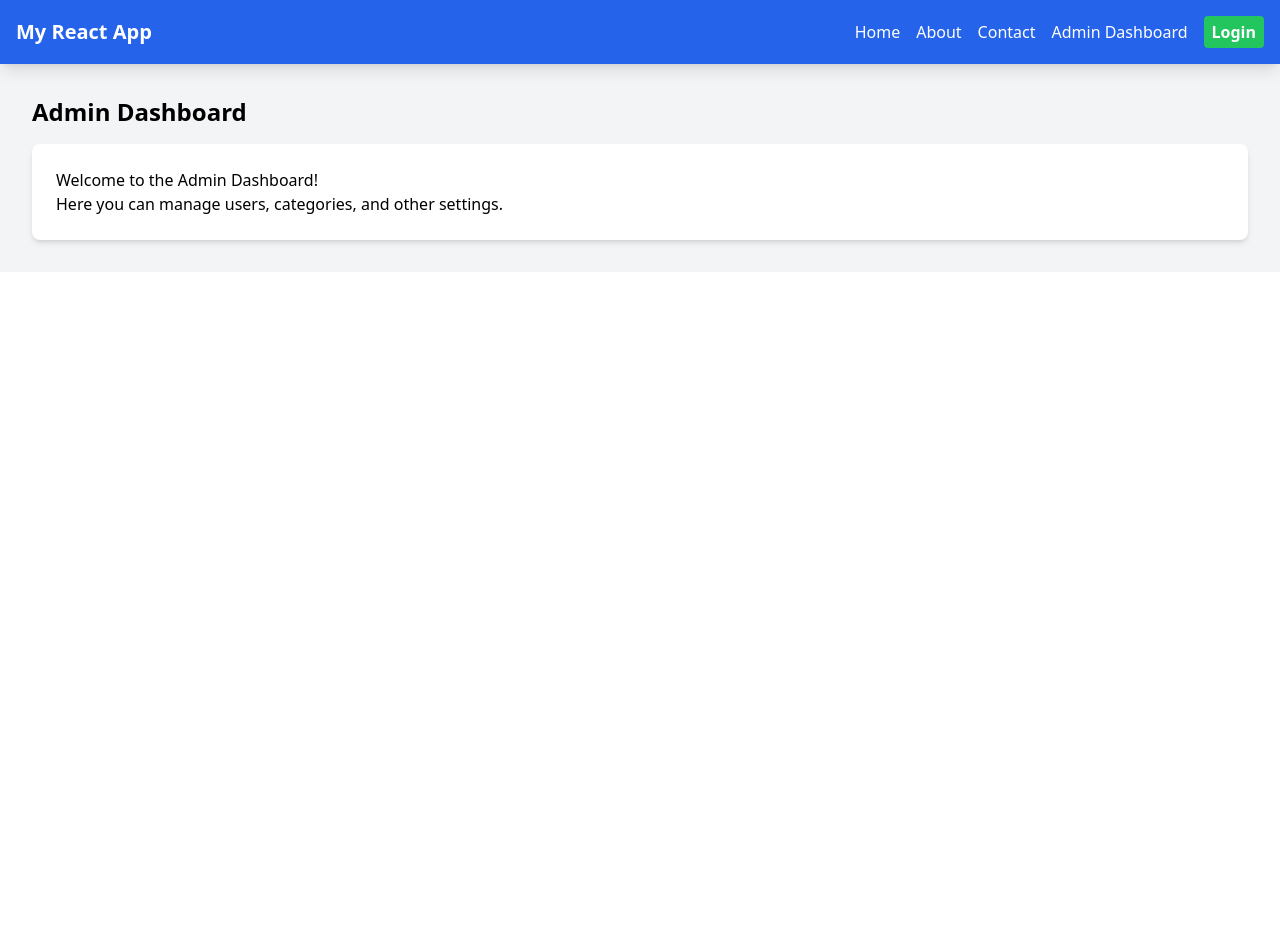
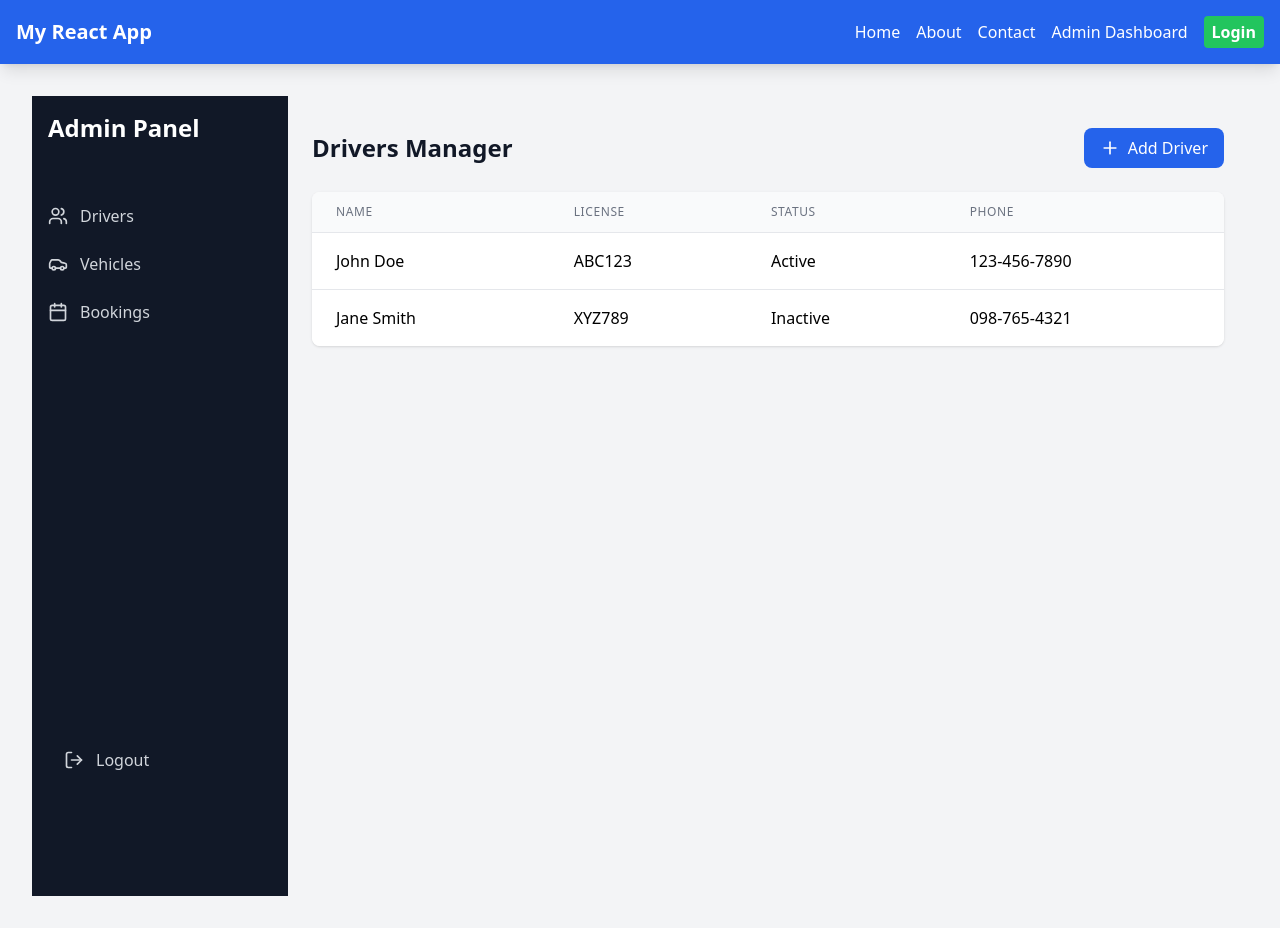
Before and after one commit to tharinduHansika/Mega-City-Cab-Frontend, a React (Vite) app: page /admin in a window 1280 px wide. Before the commit the page ends 800 px from the top, so only its background shows below. Built offline with nearby package versions, Linux system fonts and the light colour scheme.

Commit message:
created admin dashboard commom ui

```diff
--- a/src/App.jsx
+++ b/src/App.jsx
@@ -22,20 +22,22 @@ function App() {
   };
 
 
-  const categories = [
-    { id: "1", name: "Sedan", price: "25" },
-    { id: "2", name: "SUV", price: "35" },
-    { id: "3", name: "Luxury", price: "50" },
-  ];
+  // const categories = [
+  //   { id: "1", name: "Sedan", price: "25" },
+  //   { id: "2", name: "SUV", price: "35" },
+  //   { id: "3", name: "Luxury", price: "50" },
+  // ];
 
   return (
     <div className="w-screen bg-gray-100 items-start">
       {/* Header */}
       <Header />
+
       <Routes>
           <Route path="/" element={<HeroSection onNextClick={handleHeroSectionNextClick} />} />
-          <Route path="/admin" element={<AdminDashboard/>} />
-        </Routes>
+          <Route path="/admin/*" element={<AdminDashboard/>} />
+      </Routes>
+
       {/* <HeroSection onNextClick={handleHeroSectionNextClick} /> */}
       <AuthModal
         isOpen={isAuthModalOpen}
--- /dev/null
+++ b/src/components/admin/BookingManager.jsx
@@ -0,0 +1,61 @@
+import React, { useState } from "react";
+import Table from "../../components/admin/Table";
+
+const BookingsManager = () => {
+  const [bookings] = useState([
+    {
+      id: 1,
+      customer: "Alice Johnson",
+      driver: "John Doe",
+      vehicle: "Toyota Camry",
+      status: "Pending",
+      date: "2024-01-20",
+    },
+    {
+      id: 2,
+      customer: "Bob Wilson",
+      driver: "Jane Smith",
+      vehicle: "Honda Civic",
+      status: "Approved",
+      date: "2024-01-21",
+    },
+  ]);
+
+  const columns = [
+    {
+      header: "Customer",
+      accessor: "customer",
+    },
+    {
+      header: "Driver",
+      accessor: "driver",
+    },
+    {
+      header: "Vehicle",
+      accessor: "vehicle",
+    },
+    {
+      header: "Status",
+      accessor: "status",
+    },
+    {
+      header: "Date",
+      accessor: "date",
+    },
+  ];
+
+  const handleRowClick = (row) => {
+    console.log("Toggle booking status:", row.id);
+  };
+
+  return (
+    <div>
+      <div className="flex justify-between items-center mb-6">
+        <h1 className="text-2xl font-semibold text-gray-900">Bookings Manager</h1>
+      </div>
+      <Table columns={columns} data={bookings} onRowClick={handleRowClick} />
+    </div>
+  );
+};
+
+export default BookingsManager;
--- /dev/null
+++ b/src/components/admin/DriverManager.jsx
@@ -0,0 +1,56 @@
+import React, { useState } from "react";
+import Table from "../../components/admin/Table";
+import { Plus } from "lucide-react";
+
+const DriversManager = () => {
+  const [drivers] = useState([
+    {
+      id: 1,
+      name: "John Doe",
+      license: "ABC123",
+      status: "Active",
+      phone: "123-456-7890",
+    },
+    {
+      id: 2,
+      name: "Jane Smith",
+      license: "XYZ789",
+      status: "Inactive",
+      phone: "098-765-4321",
+    },
+  ]);
+
+  const columns = [
+    {
+      header: "Name",
+      accessor: "name",
+    },
+    {
+      header: "License",
+      accessor: "license",
+    },
+    {
+      header: "Status",
+      accessor: "status",
+    },
+    {
+      header: "Phone",
+      accessor: "phone",
+    },
+  ];
+
+  return (
+    <div>
+      <div className="flex justify-between items-center mb-6">
+        <h1 className="text-2xl font-semibold text-gray-900">Drivers Manager</h1>
+        <button className="flex items-center px-4 py-2 bg-blue-600 text-white rounded-lg hover:bg-blue-700">
+          <Plus className="w-5 h-5 mr-2" />
+          Add Driver
+        </button>
+      </div>
+      <Table columns={columns} data={drivers} />
+    </div>
+  );
+};
+
+export default DriversManager;
--- /dev/null
+++ b/src/components/admin/Layout.jsx
@@ -0,0 +1,66 @@
+import React from "react";
+import { Link, useLocation } from "react-router-dom";
+import { Users, Car, Calendar, LogOut } from "lucide-react";
+
+const Layout = ({ children }) => {
+  const location = useLocation();
+
+  const isActive = (path) => {
+    return (
+      location.pathname === path ||
+      (location.pathname === "/" && path === "/drivers")
+    );
+  };
+
+  return (
+    <div className="flex h-screen bg-gray-100">
+      {/* Sidebar */}
+      <aside className="w-64 bg-gray-900 text-white">
+        <div className="p-4">
+          <h1 className="text-2xl font-bold">Admin Panel</h1>
+        </div>
+        <nav className="mt-8">
+          <Link
+            to="/drivers"
+            className={`flex items-center px-4 py-3 text-gray-300 hover:bg-gray-800 ${
+              isActive("/drivers") ? "bg-gray-800" : ""
+            }`}
+          >
+            <Users className="w-5 h-5 mr-3" />
+            Drivers
+          </Link>
+          <Link
+            to="/vehicles"
+            className={`flex items-center px-4 py-3 text-gray-300 hover:bg-gray-800 ${
+              isActive("/vehicles") ? "bg-gray-800" : ""
+            }`}
+          >
+            <Car className="w-5 h-5 mr-3" />
+            Vehicles
+          </Link>
+          <Link
+            to="/bookings"
+            className={`flex items-center px-4 py-3 text-gray-300 hover:bg-gray-800 ${
+              isActive("/bookings") ? "bg-gray-800" : ""
+            }`}
+          >
+            <Calendar className="w-5 h-5 mr-3" />
+            Bookings
+          </Link>
+        </nav>
+        <div className="absolute bottom-0 w-64 p-4">
+          <button className="flex items-center px-4 py-3 text-gray-300 hover:bg-gray-800 w-full">
+            <LogOut className="w-5 h-5 mr-3" />
+            Logout
+          </button>
+        </div>
+      </aside>
+      {/* Main Content */}
+      <main className="flex-1 overflow-x-hidden overflow-y-auto bg-gray-100">
+        <div className="container mx-auto px-6 py-8">{children}</div>
+      </main>
+    </div>
+  );
+};
+
+export default Layout;
--- /dev/null
+++ b/src/components/admin/Table.jsx
@@ -0,0 +1,39 @@
+import React from "react";
+
+const Table = ({ columns, data, onRowClick }) => {
+  return (
+    <div className="overflow-x-auto bg-white rounded-lg shadow">
+      <table className="min-w-full divide-y divide-gray-200">
+        <thead className="bg-gray-50">
+          <tr>
+            {columns.map((column, index) => (
+              <th
+                key={index}
+                className="px-6 py-3 text-left text-xs font-medium text-gray-500 uppercase tracking-wider"
+              >
+                {column.header}
+              </th>
+            ))}
+          </tr>
+        </thead>
+        <tbody className="bg-white divide-y divide-gray-200">
+          {data.map((row, rowIndex) => (
+            <tr
+              key={rowIndex}
+              onClick={() => onRowClick?.(row)}
+              className={`${onRowClick ? "cursor-pointer hover:bg-gray-50" : ""}`}
+            >
+              {columns.map((column, colIndex) => (
+                <td key={colIndex} className="px-6 py-4 whitespace-nowrap">
+                  {row[column.accessor]}
+                </td>
+              ))}
+            </tr>
+          ))}
+        </tbody>
+      </table>
+    </div>
+  );
+};
+
+export default Table;
--- /dev/null
+++ b/src/components/admin/VehicleManager.jsx
@@ -0,0 +1,60 @@
+import React, { useState } from "react";
+import Table from "../../components/admin/Table";
+import { Plus } from "lucide-react";
+
+const VehicleManager = () => {
+  const [vehicles] = useState([
+    {
+      id: 1,
+      model: "Toyota Camry",
+      plate: "ABC123",
+      status: "Available",
+      year: "2020",
+    },
+    {
+      id: 2,
+      model: "Honda Civic",
+      plate: "XYZ789",
+      status: "In Use",
+      year: "2021",
+    },
+  ]);
+
+  const columns = [
+    {
+      header: "Model",
+      accessor: "model",
+    },
+    {
+      header: "Plate",
+      accessor: "plate",
+    },
+    {
+      header: "Status",
+      accessor: "status",
+    },
+    {
+      header: "Year",
+      accessor: "year",
+    },
+  ];
+
+  const handleRowClick = (row) => {
+    console.log("Toggle status for vehicle:", row.id);
+  };
+
+  return (
+    <div>
+      <div className="flex justify-between items-center mb-6">
+        <h1 className="text-2xl font-semibold text-gray-900">Vehicles Manager</h1>
+        <button className="flex items-center px-4 py-2 bg-blue-600 text-white rounded-lg hover:bg-blue-700">
+          <Plus className="w-5 h-5 mr-2" />
+          Add Vehicle
+        </button>
+      </div>
+      <Table columns={columns} data={vehicles} onRowClick={handleRowClick} />
+    </div>
+  );
+};
+
+export default VehicleManager;
--- a/src/pages/AdminDashboard.jsx
+++ b/src/pages/AdminDashboard.jsx
@@ -1,14 +1,22 @@
 // src/pages/AdminDashboard.jsx
 import React from 'react';
+import { BrowserRouter as Router, Routes, Route } from "react-router-dom";
+import Layout from "../components/admin/Layout";
+import DriversManager from "../components/admin/DriverManager";
+import VehicleManager from "../components/admin/VehicleManager";
+import BookingsManager from "../components/admin/BookingManager";
 
 const AdminDashboard = () => {
   return (
     <div className="p-8">
-      <h1 className="text-2xl font-bold mb-4">Admin Dashboard</h1>
-      <div className="bg-white p-6 rounded-lg shadow-md">
-        <p>Welcome to the Admin Dashboard!</p>
-        <p>Here you can manage users, categories, and other settings.</p>
-      </div>
+      <Layout>
+        <Routes>
+          <Route path="/" element={<DriversManager />} />
+          <Route path="/drivers" element={<DriversManager />} />
+          <Route path="/vehicles" element={<VehicleManager />} />
+          <Route path="/bookings" element={<BookingsManager />} />
+        </Routes>
+      </Layout>
     </div>
   );
 };
```
